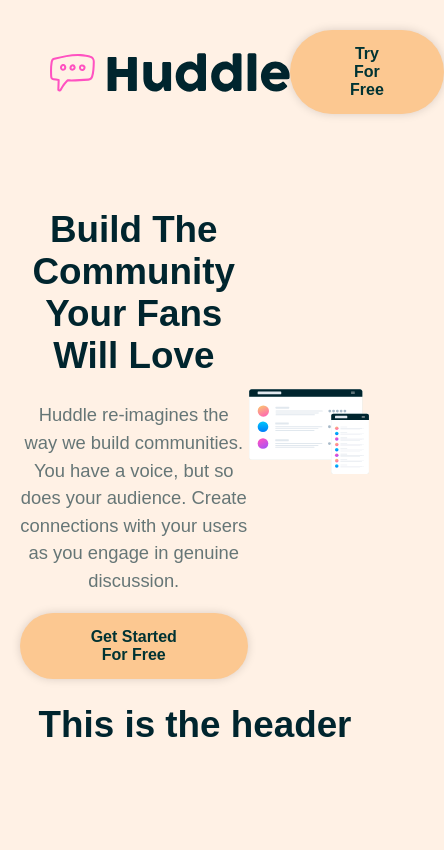
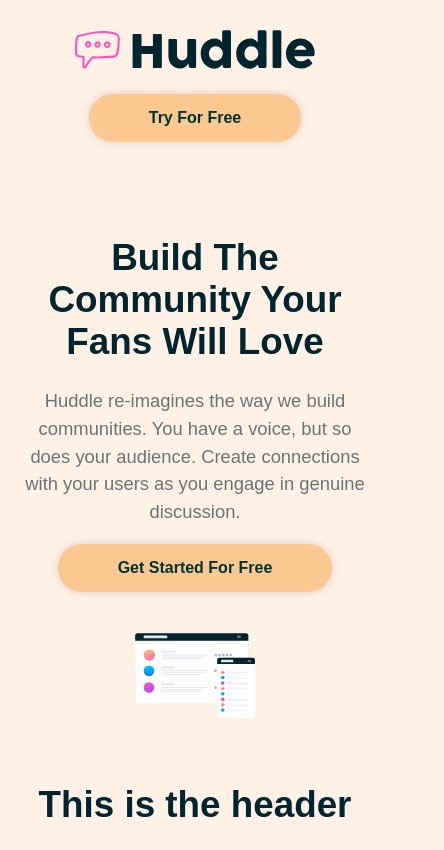
Before and after one commit to RhonnieAl/styled-components-project, a React (Create React App) app: page / in a window 390 px wide. Shown: the whole page, 444 px wide, since content can reach past the window. Built offline with nearby package versions, Linux system fonts and the light colour scheme.

Commit message:
Add Responsiveness

```diff
--- a/src/App.tsx
+++ b/src/App.tsx
@@ -13,6 +13,7 @@
     buttonText: "#003333",
     buttonHover: "#ff8c00",
   },
+  mobile: "768px",
 };
 
 function App() {
--- a/src/components/styles/Flex.styled.ts
+++ b/src/components/styles/Flex.styled.ts
@@ -11,4 +11,11 @@
   & > ul {
     flex: 1;
   }
+
+  // Add Responsiveness. This is the media query for mobile.
+  // If the screen is smaller than the theme.mobile size, then the flex-direction will be column
+  @media (max-width: ${({ theme }) => theme.mobile}) {
+    flex-direction: column;
+    text-align: center;
+  }
 `;
--- a/src/components/styles/Header.styled.ts
+++ b/src/components/styles/Header.styled.ts
@@ -14,13 +14,20 @@
   align-items: center;
   justify-content: space-between;
   margin-bottom: 40px;
+
+  // Add Responsiveness. This is the media query for mobile.
+  // If the screen is smaller than the theme.mobile size, then the flex-direction will be column
+  @media (max-width: ${({ theme }) => theme.mobile}) {
+    flex-direction: column;
+  }
 `;
 
-// max-width: 1200px;
-// margin: 0 auto;
-// padding: 20px 0;
-
-export const Logo = styled.img``;
+export const Logo = styled.img`
+  // Add Responsiveness to the Logo, Add gap on the botton so they don't look like a Sandwich
+  @media (max-width: ${({ theme }) => theme.mobile}) {
+    margin-bottom: 25px;
+  }
+`;
 
 export const Image = styled.img`
   width: 35%;
@@ -28,4 +35,10 @@
   max-width: 50%;
   margin: 0 auto;
   display: block;
+
+  // Add Responsiveness. This is the media query for mobile. If the screen is smaller than the theme.mobile size,
+  // then the Hero image will be spaced from the rest of the text by...
+  @media (max-width: ${({ theme }) => theme.mobile}) {
+    margin: 40px 0 40px;
+  }
 `;
```
